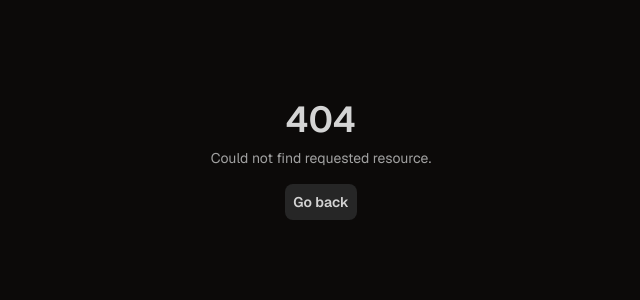
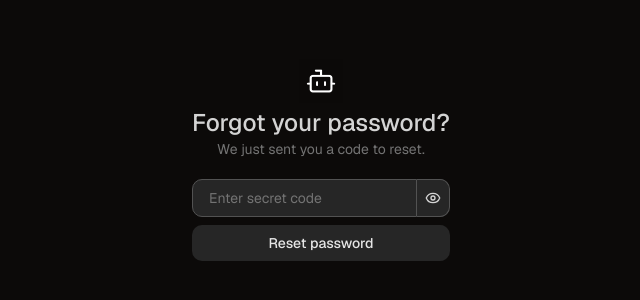
Before and after one commit to ShayokhShorfuddin/sage, a Next.js app: page /forgot-password in a window 1280 px wide. Before the commit this address had no page. Shown: the part 240-540 px from the top of the page, without its empty margins (319-959 px from the left). Built offline with nearby package versions, Linux system fonts and the light colour scheme.

Commit message:
add forgot-password page

```diff
--- /dev/null
+++ b/app/forgot-password/_components/ForgotPassword.tsx
@@ -0,0 +1,67 @@
+"use client";
+
+import { Eye, EyeOff } from "lucide-react";
+import Image from "next/image";
+import { useState } from "react";
+import Icon from "@/public/images/icon.png";
+
+export default function ForgotPassword() {
+	return (
+		<section className="flex flex-col items-center justify-center h-svh">
+			<div className="flex flex-col items-center">
+				<Image src={Icon} alt="icon" className="size-11" />
+
+				<p className="text-2xl text-neutral-300 font-medium mt-1">
+					Forgot your password?
+				</p>
+
+				<p className="text-neutral-500 text-sm">
+					We just sent you a code to reset.
+				</p>
+
+				<form className="flex flex-col w-full gap-y-2 mt-5 text-sm">
+					<PasswordField />
+
+					<button
+						type="submit"
+						className="px-3 py-2 hover:cursor-pointer bg-neutral-800 hover:bg-neutral-700 rounded-lg text-sm text-neutral-200 font-medium transition-colors duration-150"
+					>
+						Reset password
+					</button>
+				</form>
+			</div>
+		</section>
+	);
+}
+
+function PasswordField() {
+	const [showPassword, setShowPassword] = useState(false);
+
+	return (
+		<div className="w-full flex">
+			<input
+				type={showPassword ? "text" : "password"}
+				placeholder="Enter secret code"
+				className="px-4 py-2 rounded-l-lg border border-neutral-600 bg-neutral-800 text-neutral-200 placeholder-neutral-500 w-full"
+			/>
+
+			<button
+				type="button"
+				className="p-2 border border-l-0 border-neutral-600 bg-neutral-800 rounded-r-lg hover:cursor-pointer"
+				onClick={() => setShowPassword(!showPassword)}
+			>
+				{showPassword ? (
+					<EyeOff size={16} className="text-neutral-300" />
+				) : (
+					<Eye size={16} className="text-neutral-300" />
+				)}
+
+				{showPassword ? (
+					<span className="sr-only">Hide password</span>
+				) : (
+					<span className="sr-only">Show password</span>
+				)}
+			</button>
+		</div>
+	);
+}
--- /dev/null
+++ b/app/forgot-password/page.tsx
@@ -0,0 +1,9 @@
+import ForgotPassword from "./_components/ForgotPassword";
+
+export default function Page() {
+	return (
+		<main>
+			<ForgotPassword />
+		</main>
+	);
+}
```
